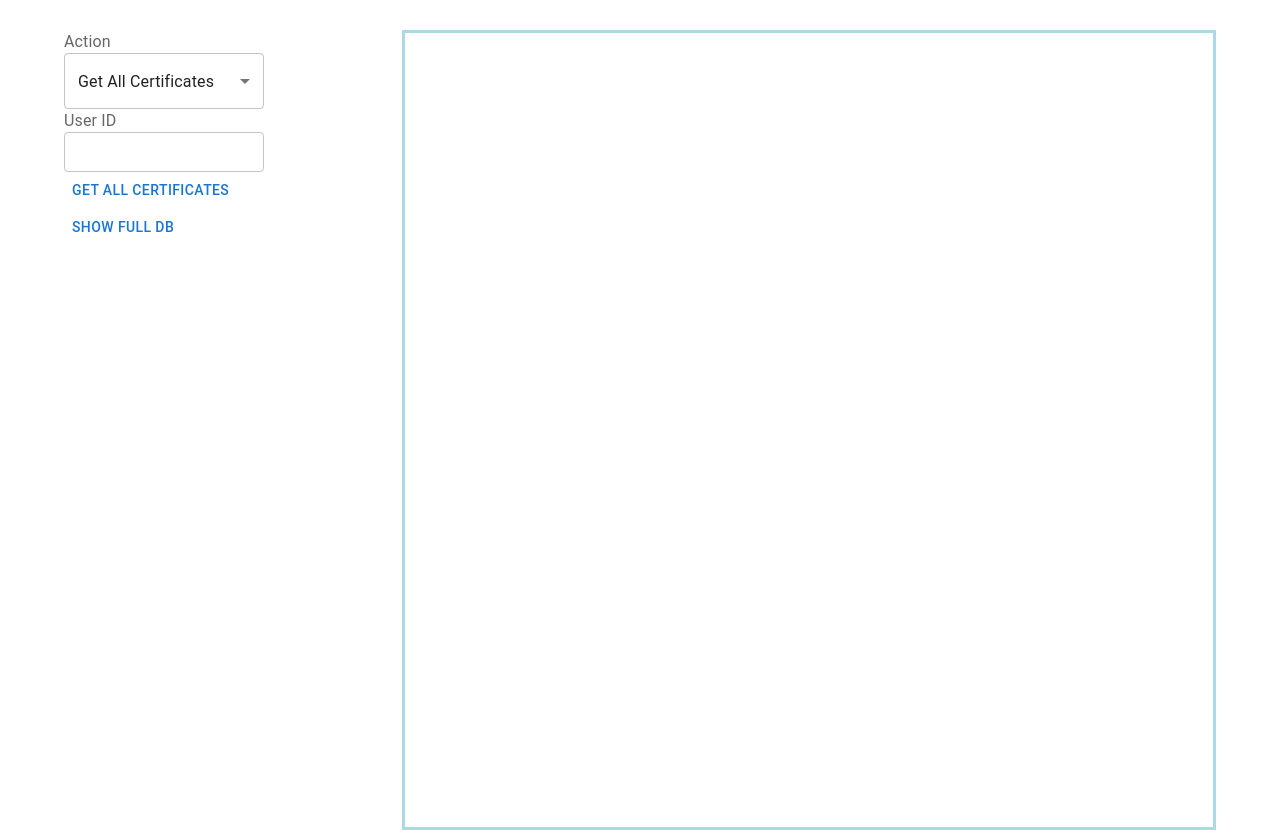
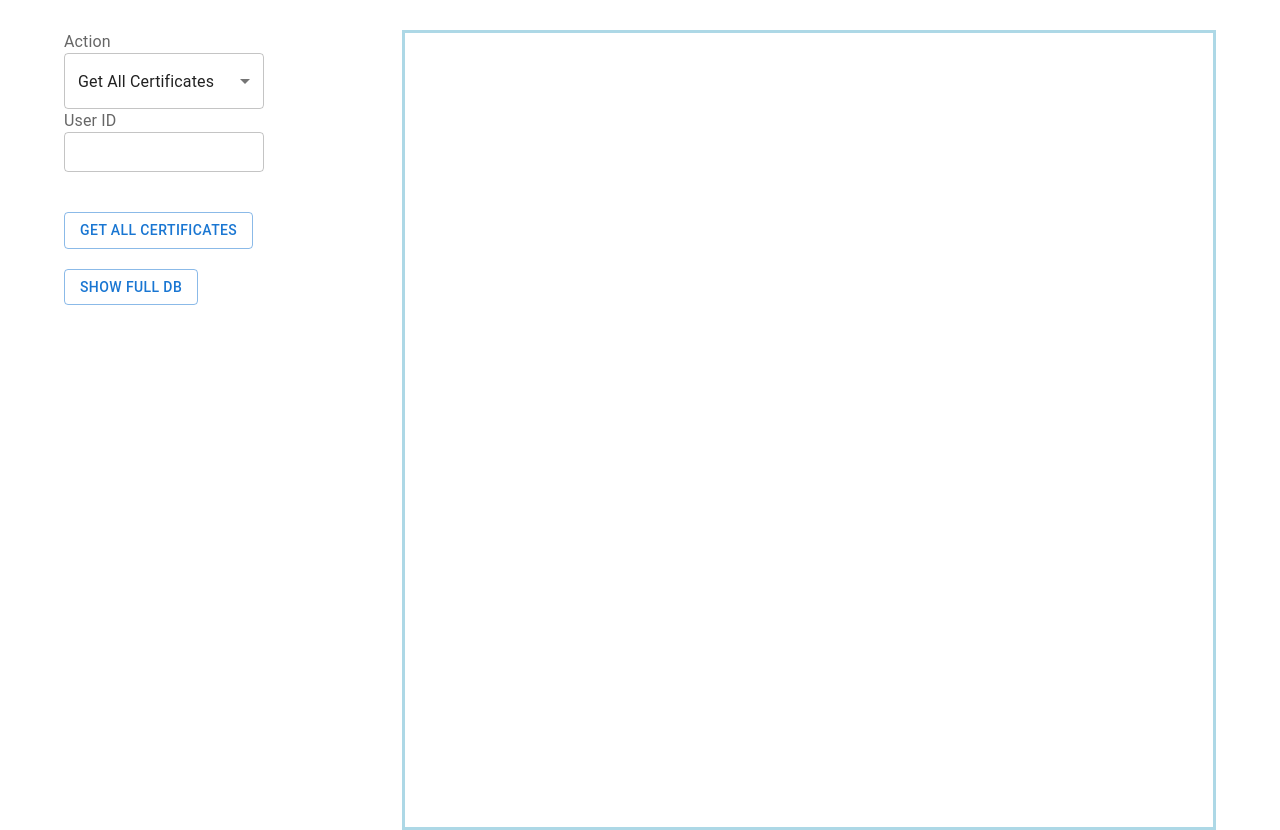
Before and after one commit to Dmitrii-Weaver/TA_QT, a React (Create React App) app in the folder frontend/: page / in a window 1280 px wide. Built offline with nearby package versions, Linux system fonts and the light colour scheme.

Commit message:
css edits

```diff
--- a/frontend/src/components/datascreen.css
+++ b/frontend/src/components/datascreen.css
@@ -1,4 +1,5 @@
 .data_container {
+    width: 100%;
     padding: 5px;
     border: 3px solid lightblue;
     margin-left: 50px;
--- a/frontend/src/components/form.css
+++ b/frontend/src/components/form.css
@@ -1,4 +1,4 @@
-.form_holder{
+.form_holder {
     align-content: center;
     width: 400px
 }
--- a/frontend/src/components/form.js
+++ b/frontend/src/components/form.js
@@ -1,6 +1,6 @@
 import React, { useState } from 'react'
 import "./form.css"
-import { Button, FormControl, FormLabel, Grid,  MenuItem, Select, TextField } from '@mui/material'
+import { Button, FormControl, FormLabel, Grid, MenuItem, Select, TextField } from '@mui/material'
 
 const Form = (props) => {
 
@@ -65,7 +65,7 @@ const Form = (props) => {
   return (
     <Grid container className='form_holder'>
       <Grid item>
-        <FormLabel>Action</FormLabel><br/>
+        <FormLabel>Action</FormLabel><br />
         <Select
           className='selector inputField'
           id="demo-simple-select"
@@ -84,25 +84,30 @@ const Form = (props) => {
           <FormLabel>User ID</FormLabel>
           <TextField size='small' className='inputField' onChange={handleChangeUid}></TextField>
           <Grid item className={action == "getall" ? "visible" : "invisible"}>
-            <Button onClick={() => handleRequest()}>Get All Certificates</Button>
+            <br /><br />
+            <Button variant="outlined"onClick={() => handleRequest()}>Get All Certificates</Button>
           </Grid>
           <Grid item className={action == "getone" ? "visible" : "invisible"}>
             <FormLabel>Certificate ID</FormLabel>
             <TextField size='small' className='inputField' onChange={handleChangeCid}></TextField>
-            <Button onClick={() => handleRequest()}>Get Certificate</Button>
+            <br /><br />
+            <Button variant="outlined"onClick={() => handleRequest()}>Get Certificate</Button>
           </Grid>
           <Grid item className={action == "create" ? "visible" : "invisible"}>
             <FormLabel>Certificade Name</FormLabel>
             <TextField size='small' className='inputField' onChange={handleChangeCname}></TextField>
-            <Button onClick={() => handleRequest()}>Create Certificate</Button>
+            <br /><br />
+            <Button variant="outlined"onClick={() => handleRequest()}>Create Certificate</Button>
           </Grid>
           <Grid item className={action == "delete" ? "visible" : "invisible"}>
             <FormLabel>Certificate ID</FormLabel>
             <TextField size='small' className='inputField' onChange={handleChangeCid}></TextField>
-            <Button onClick={() => handleRequest()}>Delete Certificate</Button>
+            <br /><br />
+            <Button variant="outlined"onClick={() => handleRequest()}>Delete Certificate</Button>
           </Grid>
         </FormControl>
-        <Button onClick={() => fetchAll()}>Show full DB</Button>
+        <br /><br />
+        <Button variant="outlined" onClick={() => fetchAll()}>Show full DB</Button>
       </Grid>
     </Grid>
   )
```
